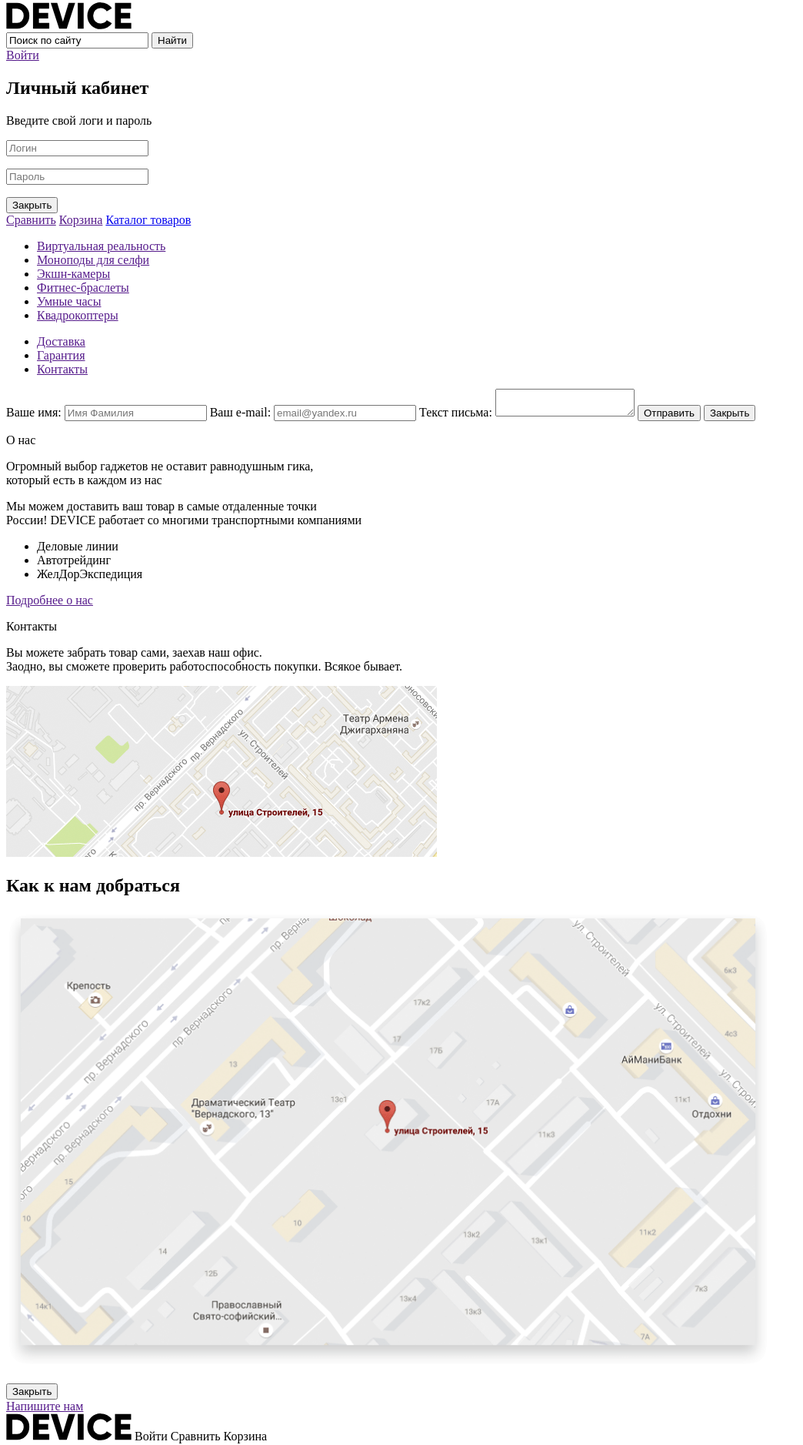
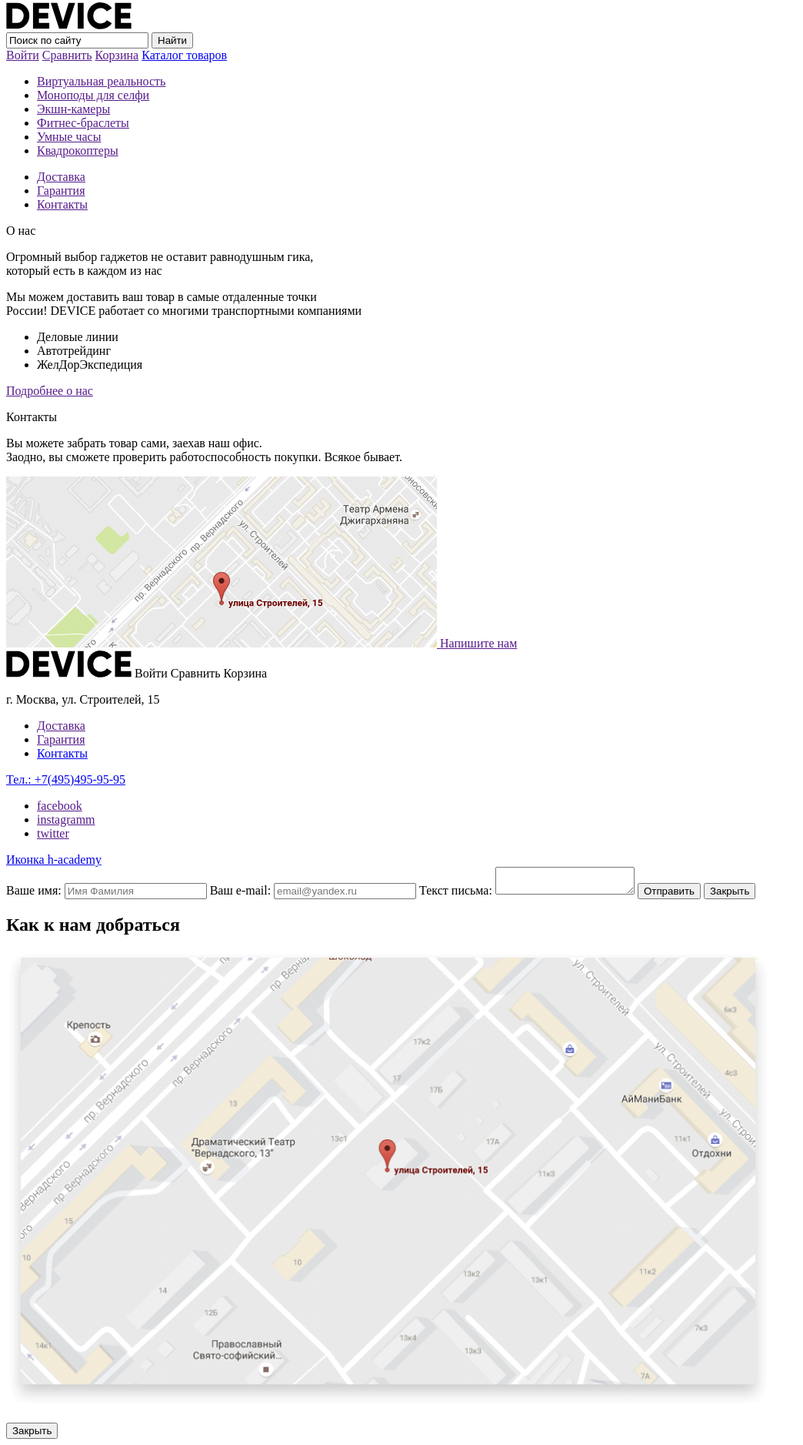
Before and after one commit to Victor161/447447-device-26, a plain HTML site: page index.html in a window 1280 px wide. Shown: the part 5-1882 px from the top of the page at 77% size, without its empty margins (0-1044 px from the left). Drawn offline with Linux system fonts and the light colour scheme.

Commit message:
Доработка раздела №4
Доработка раздела №4

```diff
--- a/index.html
+++ b/index.html
@@ -12,37 +12,19 @@
         <img src="img/logo-device.svg" width="163" height="35" alt="Логотип магазина Device">
       </a>
 
-      <form action="" method="">
-        <input class="search" type="text" value="Поиск по сайту">
+      <form action="https://echo.htmlacademy.ru" method="post">
+        <label for="search_device" class="visually-hidden"></label>
+        <input class="search" type="text" id="search_device" name="search_site" value="Поиск по сайту">
         <button class="search_btn" type="button">Найти</button>
       </form>
 
       <a class="enter" href="">Войти</a>
-
-      <!--ПОПАП для ВХОДа (в личный кабинет)-->
-
-      <section>
-        <h2>Личный кабинет</h2>
-        <form action="" method="">
-            <p>Введите свой логи и пароль</p>
-            <p>
-              <input type="text" name="login_user" placeholder="Логин">
-            </p>
-            <p>
-              <input type="password" name="password_user" placeholder="Пароль">
-            </p>
-            <button type="button">Закрыть</button>
-        </form>
-      </section>
-
-      <!--..................................-->
 
       <a class="compare" href="">Сравнить</a>
 
       <a class="basket" href="">Корзина</a>
 
       <a class="dropdown_catalog" href="catalog.html">Каталог товаров</a>
-
 
 
       <ul>
@@ -83,22 +65,6 @@
 
 
 
-      <!--ПОПАП ввода личных данных, который ПОСРЕДИНЕ в макете к ТЕКУЩЕМУ заданию-->
-
-        <section>
-          <form action="" method="">
-            <label for="name_user">Ваше имя:</label>
-            <input id="name_user" type="text" placeholder="Имя Фамилия">
-            <label for="email_user">Ваш e-mail:</label>
-            <input id="email_user" type="text" placeholder="email@yandex.ru">
-            <label for="text_user">Текст письма:</label>
-            <textarea id="text_user"></textarea>
-            <button type="submit">Отправить</button>
-            <button type="submit">Закрыть</button>
-          </form>
-        </section>
-
-      <!--............................................-->
 
         <div class="about_us">
             <p>О нас</p>
@@ -125,19 +91,8 @@
           </p>
 
           <a href="">
-            <img class="map" src="img/map.png" width="560" height="222" alt="Карта расположение магазина">
+            <img class="map" src="img/map.png" width="560" height="222" alt="Карта расположения магазина">
           </a>
-
-           <!--ПОПАП на Большую карту-->
-          <section>
-            <h2 class="visually_hidden">Как к нам добраться</h2>
-            <p>
-              <img src="img/map-big.png" width="994" height="593" alt="Магазин находится по адресу:
-              г. Москва, ул. Строителей, 15">
-            </p>
-            <button class="btn_close" type="button">Закрыть</button>
-          </section>
-          <!--......................................-->
 
           <a class="btn_write_us" href="">Напишите нам</a>
        </div>
@@ -178,5 +133,34 @@
       </section>
 
     </footer>
+
+      <!--ПОПАП ввода личных данных, который ПОСРЕДИНЕ в макете к ТЕКУЩЕМУ заданию-->
+
+      <section>
+          <form action="https://echo.htmlacademy.ru" method="post">
+            <label for="name_user">Ваше имя:</label>
+            <input id="name_user" type="text" name="user_name" placeholder="Имя Фамилия">
+            <label for="email_user">Ваш e-mail:</label>
+            <input id="email_user" type="email" name="user_email" placeholder="email@yandex.ru">
+            <label for="text_user">Текст письма:</label>
+            <textarea id="text_user"></textarea>
+            <button type="submit">Отправить</button>
+            <button type="button">Закрыть</button>
+          </form>
+        </section>
+
+      <!--............................................-->
+
+      <!--ПОПАП на Большую карту-->
+      <section>
+          <h2 class="visually_hidden">Как к нам добраться</h2>
+          <p>
+            <img src="img/map-big.png" width="994" height="593" alt="Магазин находится по адресу:
+            г. Москва, ул. Строителей, 15">
+          </p>
+          <button class="btn_close" type="button">Закрыть</button>
+        </section>
+        <!--......................................-->
+
   </body>
 </html>
```
Also changed, not shown: catalog.html (+7 -6 lines).
